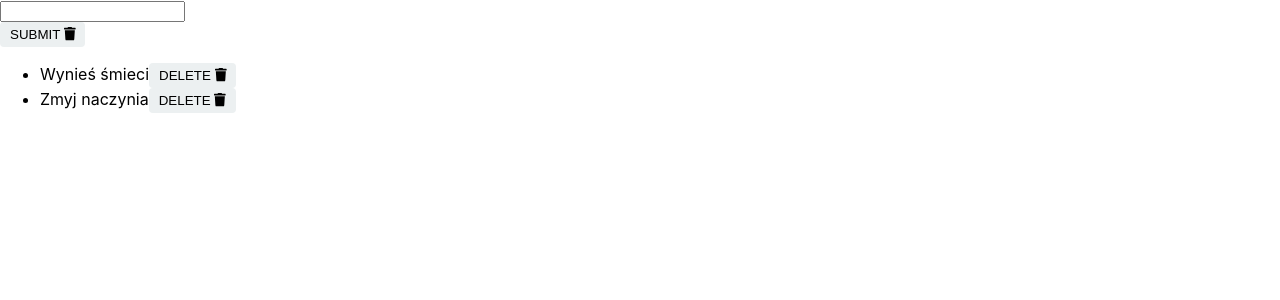
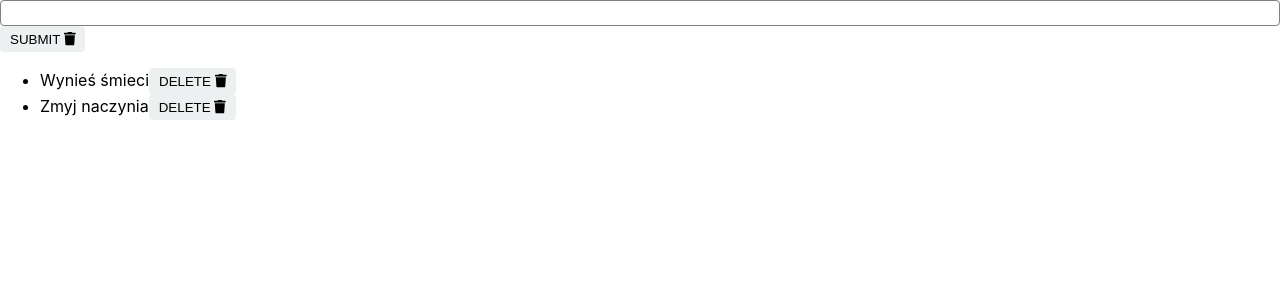
Before and after one commit to coderoadpl/frontend--react--project-3.4, a React (Create React App) app: page / in a window 1280 px wide. Shown: the top 300 px of the page. Built offline with nearby package versions, Linux system fonts and the light colour scheme.

Commit message:
`TextField` styled

```diff
--- a/src/components/Button/styles.module.css
+++ b/src/components/Button/styles.module.css
@@ -1,4 +1,5 @@
 .root {
+  height: 26px;
   border: none;
   border-radius: 4px;
   padding: 5px 10px;
--- a/src/components/TextField/styles.module.css
+++ b/src/components/TextField/styles.module.css
@@ -1 +1,9 @@
-.root {}
+.root {
+  height: 26px;
+  width: 100%;
+  border-radius: 4px;
+  box-sizing: border-box;
+  outline: none;
+  box-shadow: none;
+  border: 1px solid gray;
+}
```
